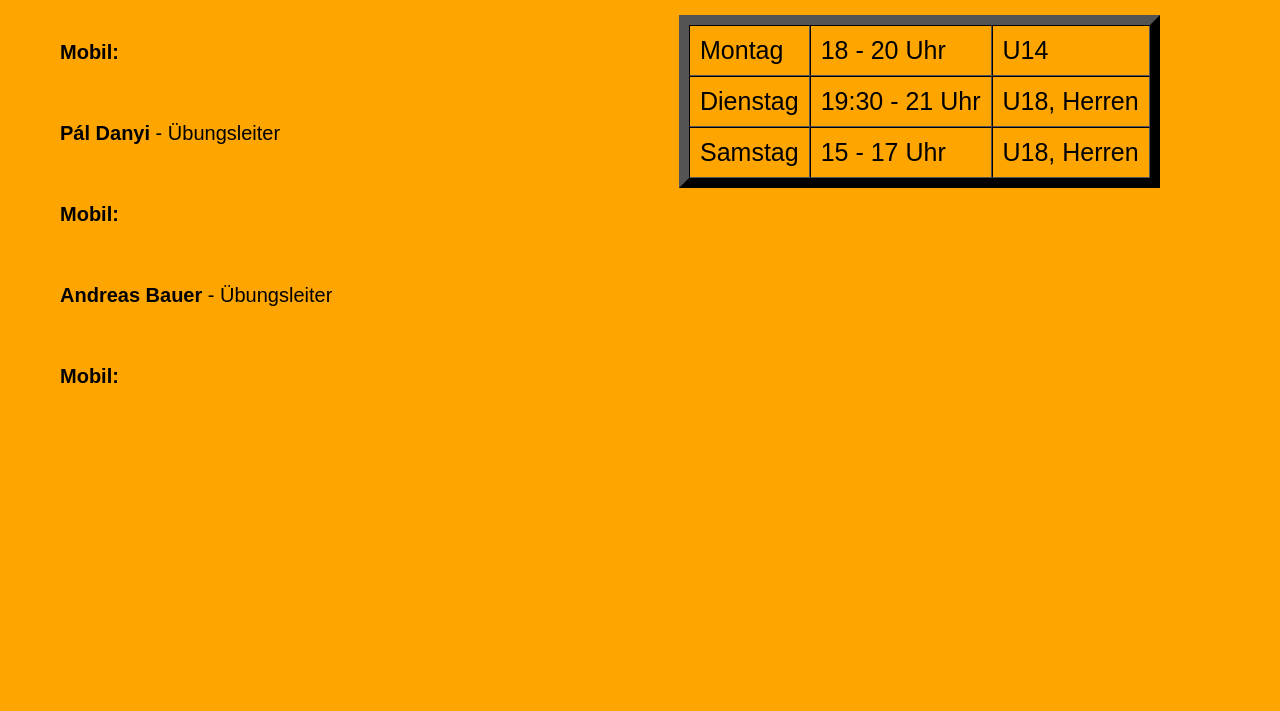
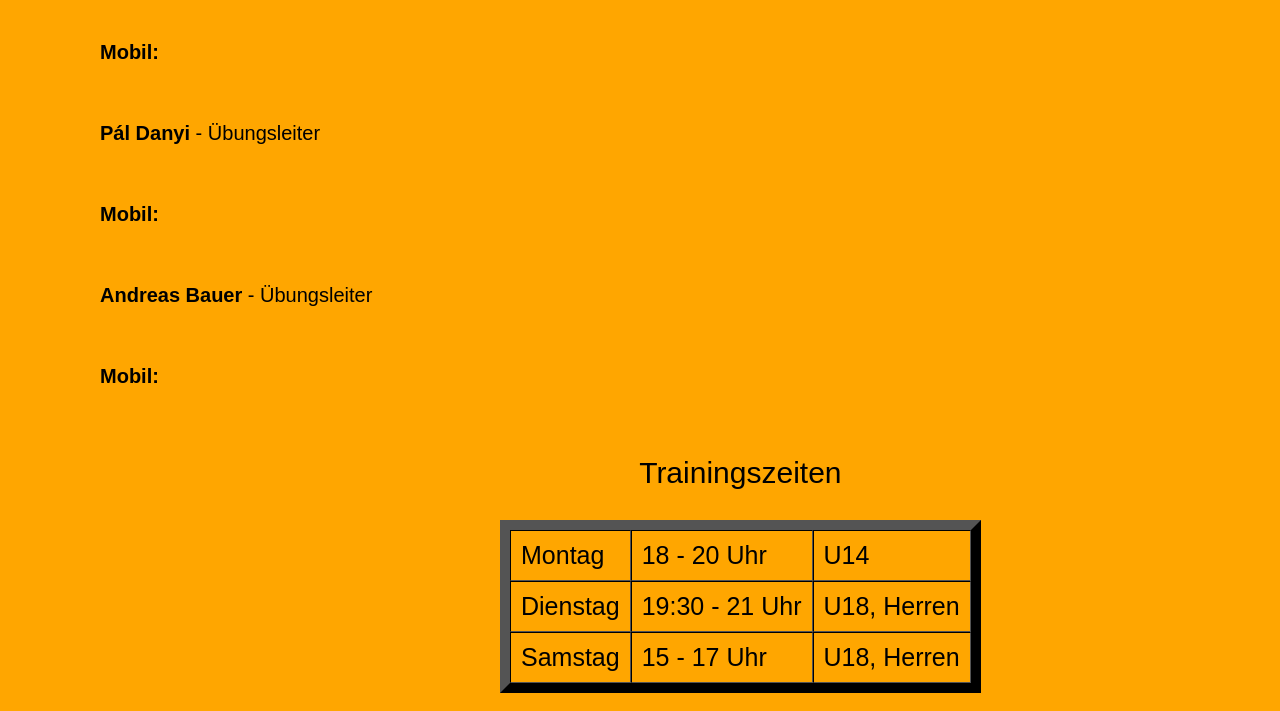
Before and after one commit to PaliGitHub123/TGVOFGiants.github.io, a plain HTML site: page kontakt.html in a window 1280 px wide. Shown: the part 274-985 px from the top of the page. Before the commit the page ends 800 px from the top, so only its background shows below. Drawn offline with Linux system fonts and the light colour scheme.

Commit message:
Add files via upload

```diff
--- a/style.css
+++ b/style.css
@@ -8,7 +8,7 @@ a.header {
 }
 
 body {
-    background-color: orange;
+    background-color: rgb(255, 166, 0);
     margin: 0px;
 }
 
@@ -109,13 +109,13 @@ p.kontaktuebungsleiter{
 }
 
 div.uebungsleiter {
-    margin-left: 60px;
+    margin-left: 100px;
     margin-top: 60px;
 
 }
 
 div.tabzeiten {
-    margin-left: 300px;
+    margin-left: 500px;
 
 }
 
```
